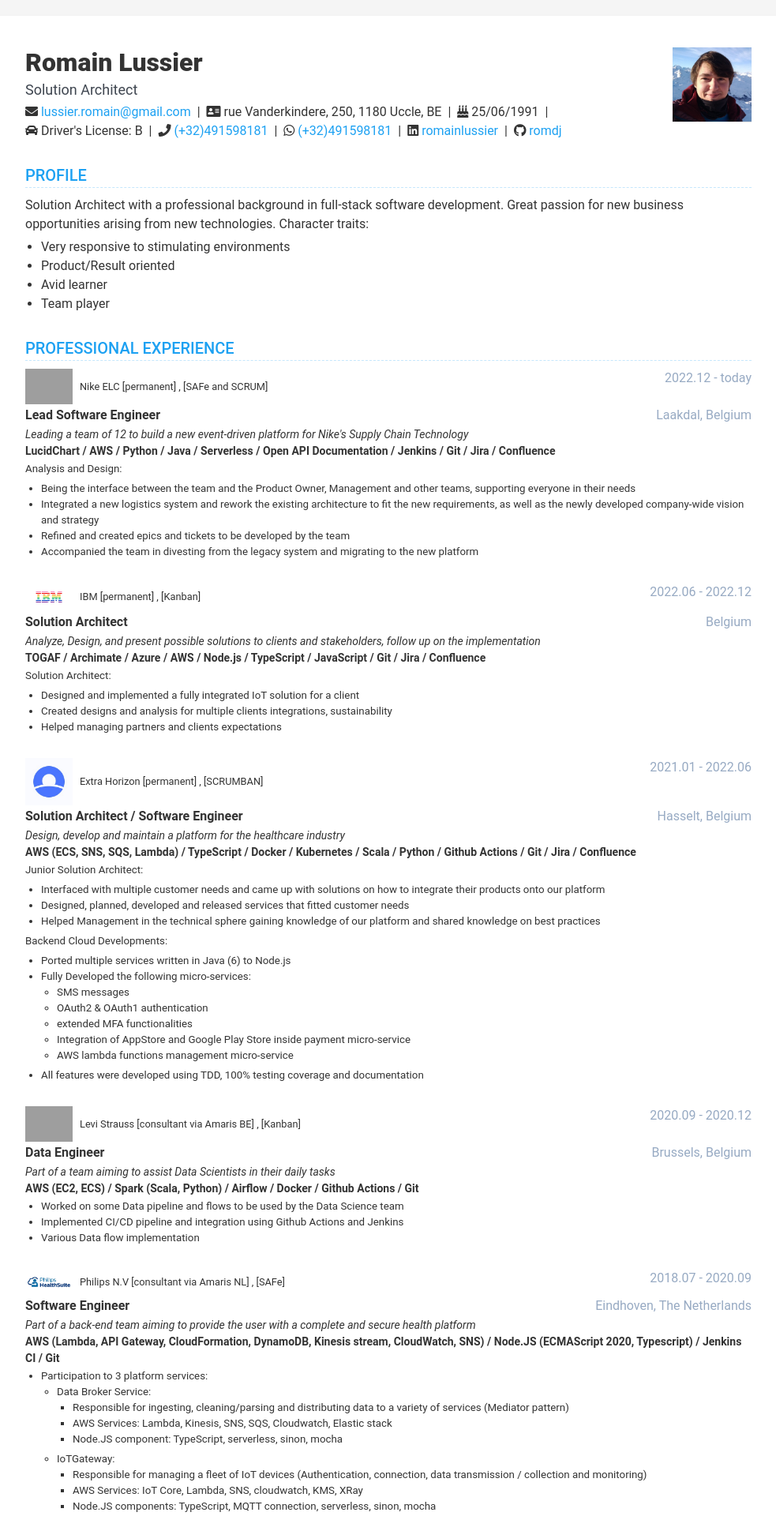
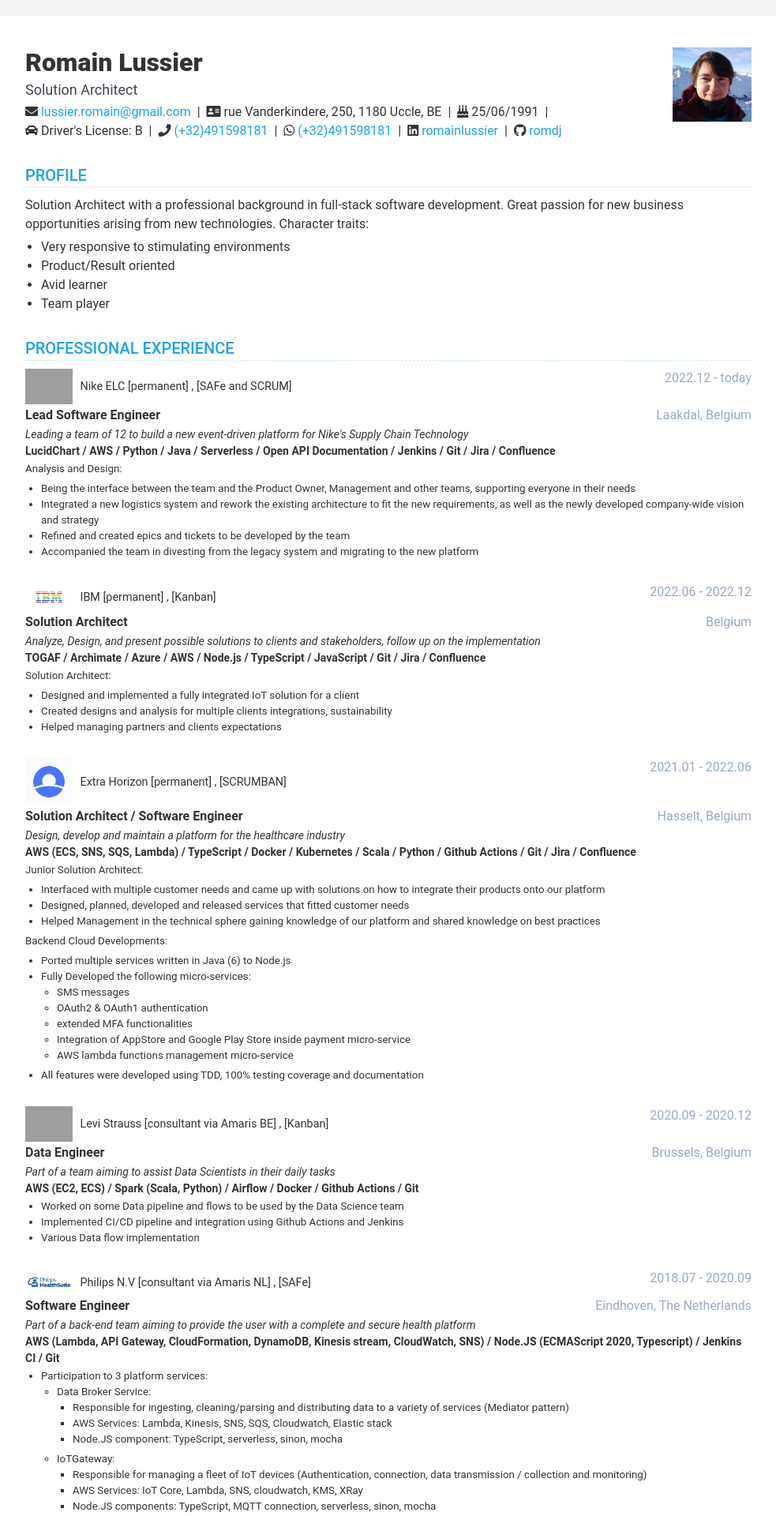
Before and after one commit to romdj/romdj.github.io, a Jekyll site: the page built from index.html, in a window 1280 px wide. Shown: the top 1920 px of the page at 79% size, without its empty margins (148-1131 px from the left). Built offline with Jekyll 4.4.1, drawn with Linux system fonts in a browser that asks for light colours; nearby versions of some CDN libraries; grey boxes are pictures that could not be loaded.

Commit message:
minor layout changes

```diff
--- a/_sass/_base.scss
+++ b/_sass/_base.scss
@@ -129,6 +129,7 @@
   .project-name,
   .pub-title {
     font-weight: 700;
+    font-size: $middle-font-size;
   }
 
   // .company{
```
Also changed, not shown: assets/images/companies/nike-swoosh-logo-paint.jpeg (added).
